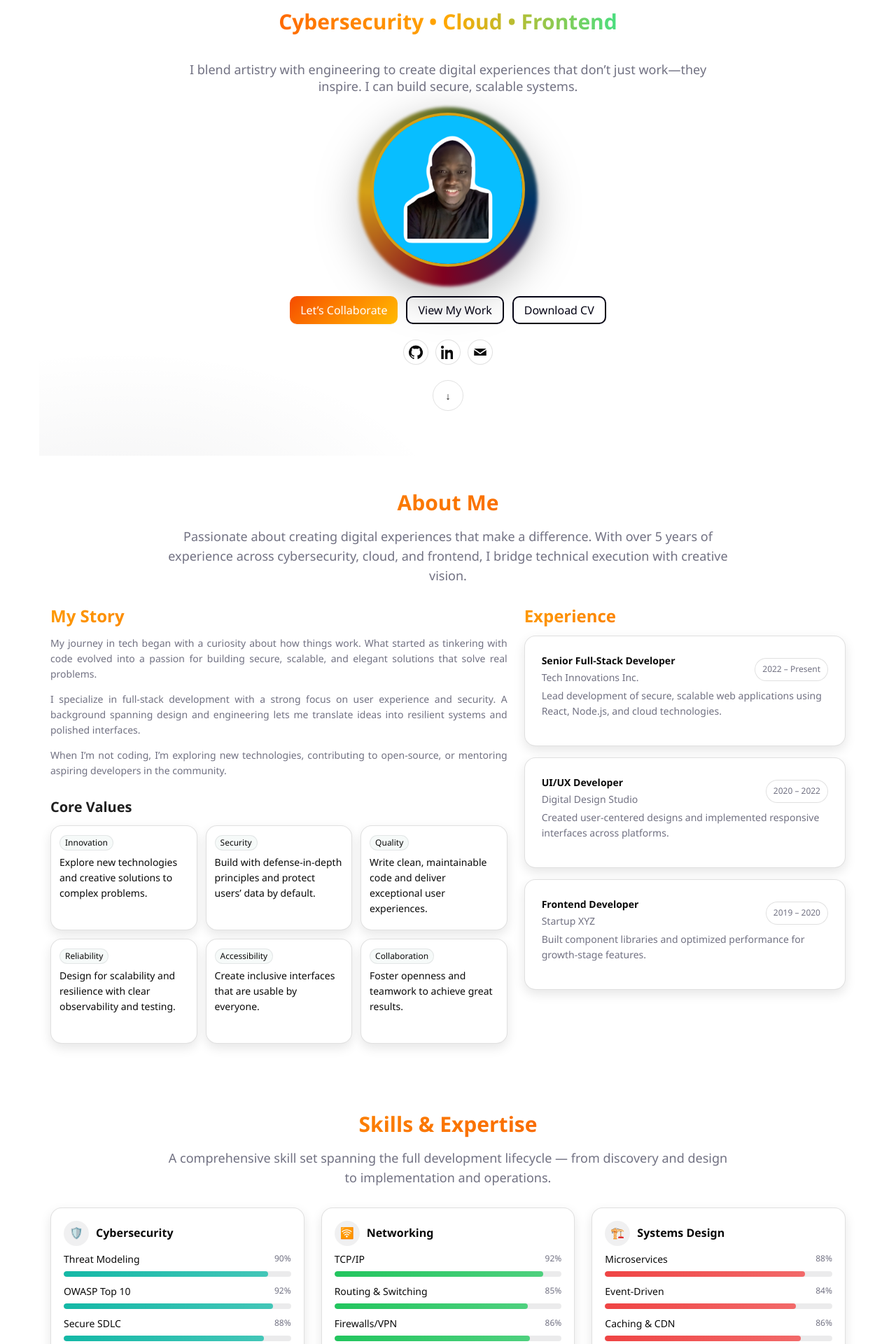
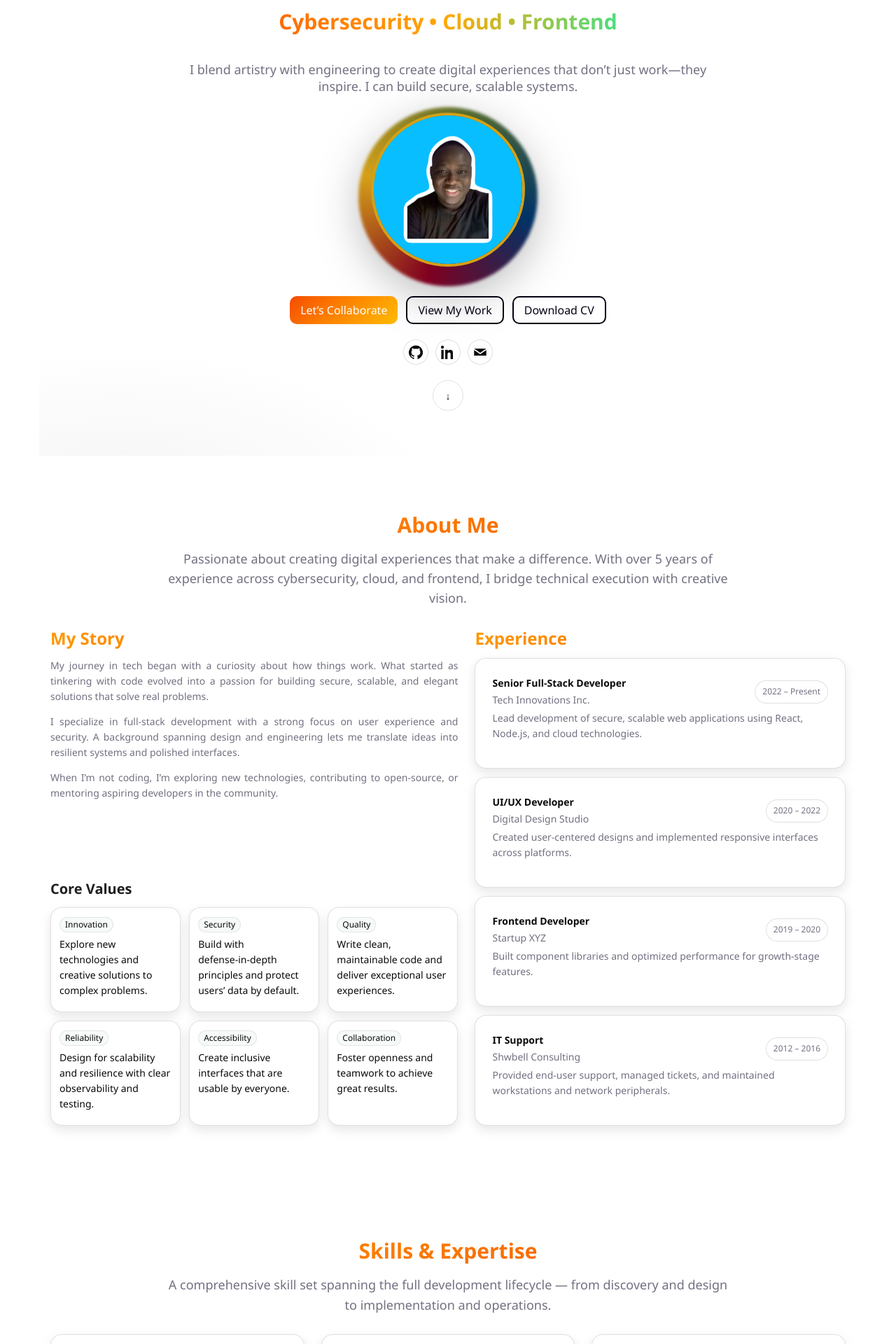
Before and after one commit to Atee-Michael/professional-portfolio, a Next.js app: page / in a window 1280 px wide. Shown: the part 440-2360 px from the top of the page at 70% size. Built offline with nearby package versions, Linux system fonts and the light colour scheme.

Commit message:
feat: add featured project and modify Core Values and Experience bottoms to align on the same line.

```diff
--- a/src/data/projects.json
+++ b/src/data/projects.json
@@ -3,6 +3,7 @@
     "title": "Scanzo — SQL Injection Scanner",
     "description": "Browser-based SQLi scanner across UI, middleware, and backend layers.",
     "stack": ["JavaScript", "Chrome API", "OWASP"],
+    "categories": ["Security", "Tools"],
     "repoLink": "https://github.com/michaelatee/scanzo",
     "docPath": "/docs/scanzo-tech-doc.pdf"
   },
@@ -10,6 +11,7 @@
     "title": "Fixed by MYC — Automotive Advisory",
     "description": "Premium advisory platform for BMW, MINI, Rolls-Royce, and Motorrad.",
     "stack": ["Next.js", "Ant Design"],
+    "categories": ["Full‑Stack", "Frontend"],
     "repoLink": "https://github.com/michaelatee/fixedbymyc",
     "docPath": "/docs/fixedbymyc-doc.pdf"
   },
@@ -17,6 +19,7 @@
     "title": "IoT Intrusion Detection (ESP32-CAM)",
     "description": "Motion-triggered capture with secure upload pipeline and event logging.",
     "stack": ["ESP32", "C++", "HTTPClient"],
+    "categories": ["Security", "IoT"],
     "repoLink": "https://github.com/michaelatee/iot-ids",
     "docPath": "/docs/iot-ids-doc.pdf"
   }
--- a/src/pages/index.tsx
+++ b/src/pages/index.tsx
@@ -1,8 +1,12 @@
 import { Typography, Button, Row, Col, Card, Tag } from "antd";
 import Link from "next/link";
 import { motion } from "framer-motion";
+import { useMemo, useState } from "react";
 import type { Variants } from "framer-motion";
 import Portrait from "@/components/Portrait";
+import ProjectCard from "@/components/ProjectCard";
+import projects from "@/data/projects.json";
+import type { Project } from "@/types/project";
 
 const { Title, Paragraph } = Typography;
 
@@ -12,6 +16,14 @@ export default function Home() {
     show: { opacity: 1, transition: { staggerChildren: 0.08, delayChildren: 0.05 } },
   };
   const up: Variants = { hidden: { opacity: 0, y: 24 }, show: { opacity: 1, y: 0 } };
+  const allProjects = projects as Project[];
+  const allFilters = useMemo(() => {
+    const set = new Set<string>();
+    allProjects.forEach(p => p.categories?.forEach(c => set.add(c)));
+    return ["All", ...Array.from(set)];
+  }, [allProjects]);
+  const [activeFilter, setActiveFilter] = useState<string>("All");
+  const filtered = useMemo(() => activeFilter === "All" ? allProjects : allProjects.filter(p => p.categories?.includes(activeFilter)), [activeFilter, allProjects]);
 
   return (
     <>
@@ -66,6 +78,8 @@ export default function Home() {
         </motion.div>
       </section>
 
+
+
       <section id="about" className="section">
         <div className="container">
           <div className="about-header">
@@ -76,8 +90,9 @@ export default function Home() {
             </Paragraph>
           </div>
 
-          <Row gutter={[24, 24]} align="top">
-            <Col xs={24} md={14}>
+          {/* 2x2 grid: story + values on left, experience spans right */}
+          <div className="about-grid">
+            <div className="about-story">
               <Title level={3} style={{ color: "var(--foreground)", marginTop: 0 }}>My Story</Title>
               <Paragraph className="about-text">
                 My journey in tech began with a curiosity about how things work. What started as tinkering with code
@@ -91,8 +106,9 @@ export default function Home() {
                 When I’m not coding, I’m exploring new technologies, contributing to open‑source, or mentoring
                 aspiring developers in the community.
               </Paragraph>
+            </div>
 
-              <div className="values">
+            <div className="about-values">
               <Title level={4} style={{ marginBottom: 12 }}>Core Values</Title>
               <div className="values-grid">
                 <Card size="small" className="xp-card">
@@ -121,11 +137,9 @@ export default function Home() {
                 </Card>
               </div>
             </div>
-            </Col>
 
-            <Col xs={24} md={10}>
+            <div className="about-experience">
               <Title level={3} style={{ color: "var(--foreground)", marginTop: 0 }}>Experience</Title>
-
               <div className="experience-list">
                 <Card className="xp-card">
                   <div className="xp-header">
@@ -159,11 +173,24 @@ export default function Home() {
                   </div>
                   <Paragraph className="xp-desc">Built component libraries and optimized performance for growth‑stage features.</Paragraph>
                 </Card>
+
+                <Card className="xp-card">
+                  <div className="xp-header">
+                    <div>
+                      <strong>IT Support</strong>
+                      <div className="xp-company">Shwbell Consulting</div>
                     </div>
-            </Col>
-          </Row>
+                    <span className="xp-date">2012 – 2016</span>
+                  </div>
+                  <Paragraph className="xp-desc">Provided end‑user support, managed tickets, and maintained workstations and network peripherals.</Paragraph>
+                </Card>
+              </div>
+            </div>
+          </div>
         </div>
       </section>
+
+
 
       {/* Skills & Expertise */}
       <section id="skills" className="section">
@@ -392,17 +419,57 @@ export default function Home() {
             </Col>
           </Row>
 
-          <div style={{ height: 20 }} />
 
+        </div>
+      </section>
+
+      {/* Tools & Technologies — separate section with vignette and fade-in */}
+      <section id="tools" className="section section-vignette">
+        <motion.div className="container" variants={container} initial="hidden" animate="show">
           <div className="about-header">
-            <Title level={3} style={{ marginTop: 0 }}>Tools & Technologies</Title>
+            <div className="soft-divider" />
+            <Title level={2} style={{ marginTop: 0 }}>Tools & Technologies</Title>
+            <Paragraph className="about-lede">Frameworks, platforms, and services I use daily.</Paragraph>
           </div>
-          <div className="tools-grid">
+          <motion.div variants={up} className="tools-grid">
             {["VS Code", "GitHub", "Postman", "Vercel", "Supabase", "Stripe", "Framer", "Linear", "Slack", "Notion", "Jira", "Firebase"].map(tool => (
               <span className="tool-chip" key={tool}>{tool}</span>
             ))}
+          </motion.div>
+        </motion.div>
+      </section>
+
+      {/* Featured Projects (after Tools & Tech) */}
+      <section id="projects" className="section section-vignette">
+        <motion.div className="container" variants={container} initial="hidden" animate="show">
+          <div className="about-header">
+            <div className="soft-divider" />
+            <Title level={2} style={{ marginTop: 0 }}>Featured Projects</Title>
+            <Paragraph className="about-lede">
+              A selection of work spanning security, frontend, backend, and cloud.
+            </Paragraph>
           </div>
+
+          <motion.div variants={up} className="filter-bar">
+            {allFilters.map(f => (
+              <button key={f} className={`filter-chip ${activeFilter === f ? 'active' : ''}`} onClick={() => setActiveFilter(f)}>{f}</button>
+            ))}
+          </motion.div>
+
+          <Row gutter={[24, 24]}>
+            {filtered.slice(0, 3).map((p) => (
+              <Col xs={24} md={12} lg={8} key={p.title}>
+                <ProjectCard {...p} />
+              </Col>
+            ))}
+          </Row>
+
+          <div style={{ display: "flex", justifyContent: "center", marginTop: 16 }}>
+            <Button className="outline-btn" size="large" href="/projects">
+              View All Projects
+            </Button>
           </div>
+        </motion.div>
       </section>
     </>
   );
--- a/src/styles/globals.css
+++ b/src/styles/globals.css
@@ -75,7 +75,8 @@ a:hover, a:focus { text-decoration: underline; }
 :focus-visible { outline: 2px solid var(--primary); outline-offset: 2px; }
 
 /* Utility spacing */
-.section { padding: 48px 0; }
+.section { padding: 80px 0; }
+@media (max-width: 640px) { .section { padding: 56px 0; } }
 .container { width: 100%; max-width: 1200px; margin: 0 auto; padding: 0 16px; }
 
 /* Headings gradient accent */
--- a/src/styles/theme.css
+++ b/src/styles/theme.css
@@ -185,7 +185,7 @@
 .values-grid .ant-typography{ color: var(--foreground); margin-bottom: 0; }
 .dark .values-grid .ant-typography{ color: var(--card-foreground); }
 .xp-card{ background: var(--card) !important; border: 1px solid var(--border) !important; border-radius: 16px !important; box-shadow: var(--shadow-card); }
-.experience-list .xp-card + .xp-card{ margin-top: 16px; }
+.experience-list{ display: grid; gap: 12px; grid-auto-rows: 1fr; }
 .xp-header{ display: flex; align-items: center; justify-content: space-between; gap: 12px; margin-bottom: 4px; }
 .xp-company{ color: var(--muted-foreground); font-size: 14px; margin-top: 2px; }
 .xp-date{ font-size: 12px; padding: 6px 10px; border: 1px solid var(--border); border-radius: 999px; color: var(--muted-foreground); background: rgba(255,255,255,0.5); }
@@ -193,6 +193,32 @@
 .xp-desc{ margin: 0; color: var(--muted-foreground); }
 .value-chip{ border-radius: 999px; border-color: rgba(3,2,19,0.08); background: #f6faf9; color: var(--foreground); margin-bottom: 6px; }
 .dark .value-chip{ background: rgba(3,2,19,0.3); border-color: var(--border); color: var(--card-foreground); }
+
+/* Section vignette + subtle divider */
+.section-vignette{ position: relative; }
+.section-vignette::before{
+  content: ""; position: absolute; left: 0; right: 0; top: 0; height: 120px; pointer-events: none;
+  background: linear-gradient(180deg, rgba(3,2,19,0.06), rgba(3,2,19,0.0));
+}
+.dark .section-vignette::before{ background: linear-gradient(180deg, rgba(255,255,255,0.06), rgba(255,255,255,0.0)); }
+.soft-divider{ width: 120px; height: 6px; margin: 0 auto 12px; border-radius: 6px; background: linear-gradient(90deg, var(--creative-accent-bright), var(--creative-accent-bright-2)); opacity: 0.8; }
+
+/* About columns equal height */
+.about-row{ align-items: stretch !important; }
+.about-col{ display: flex; flex-direction: column; height: 100%; }
+
+/* New About 2x2 grid layout */
+.about-grid{ display: grid; gap: 24px; grid-template-columns: 1.1fr 1fr; grid-template-areas:
+  "story exp"
+  "values exp";
+}
+.about-story{ grid-area: story; }
+.about-values{ grid-area: values; align-self: end; }
+.about-experience{ grid-area: exp; align-self: end; display: flex; flex-direction: column; }
+@media (max-width: 992px){
+  .about-grid{ grid-template-columns: 1fr; grid-template-areas: "story" "values" "exp"; }
+  .about-values, .about-experience{ align-self: stretch; }
+}
 
 /* Skills & Expertise */
 .skill-card{ --bar-color: #ff7a00; }
@@ -227,3 +253,10 @@
   border-color: transparent;
 }
 .tool-chip:focus-visible{ outline: 2px solid var(--creative-accent-bright); outline-offset: 2px; }
+
+/* Project filter chips */
+.filter-bar{ display: flex; flex-wrap: wrap; gap: 10px; justify-content: center; margin-bottom: 16px; }
+.filter-chip{ padding: 8px 12px; border-radius: 999px; border: 1px solid var(--border); background: rgba(255,255,255,0.6); color: var(--foreground); cursor: pointer; transition: transform .2s ease, box-shadow .2s ease, background .25s ease, color .2s ease, border-color .2s ease; }
+.dark .filter-chip{ background: rgba(3,2,19,0.35); color: var(--card-foreground); }
+.filter-chip:hover{ transform: translateY(-2px); box-shadow: var(--shadow-hover); }
+.filter-chip.active{ background: var(--creative-gradient-1); color: #fff; border-color: transparent; }
--- a/src/types/project.ts
+++ b/src/types/project.ts
@@ -2,6 +2,7 @@ export type Project = {
   title: string;
   description: string;
   stack: string[];
+  categories?: string[];
   repoLink?: string;
   liveLink?: string;
   docPath: string;
```
Also changed, not shown: src/pages/projects.tsx (+14 -1 lines). Lines whose indentation alone changed are shown as unchanged.
